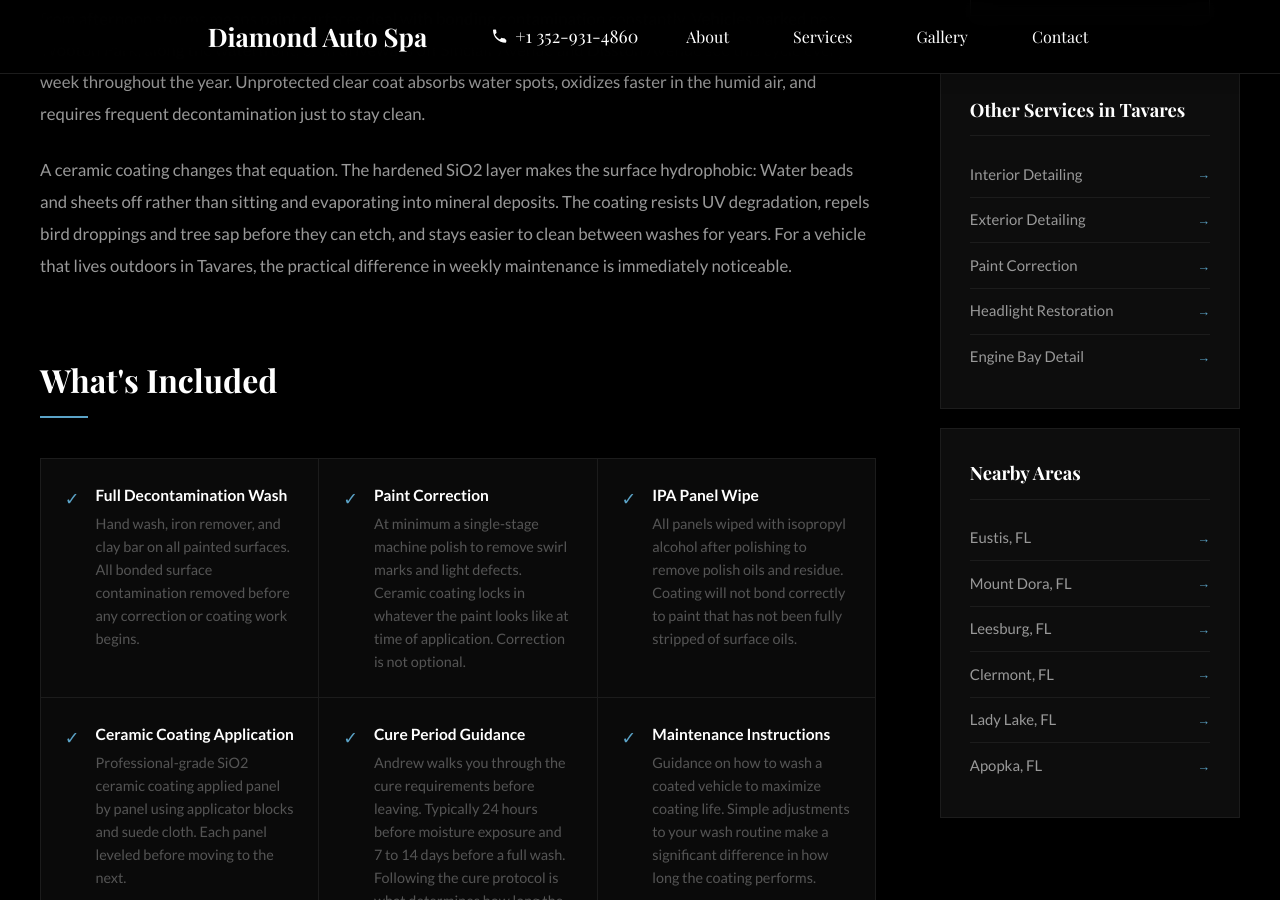
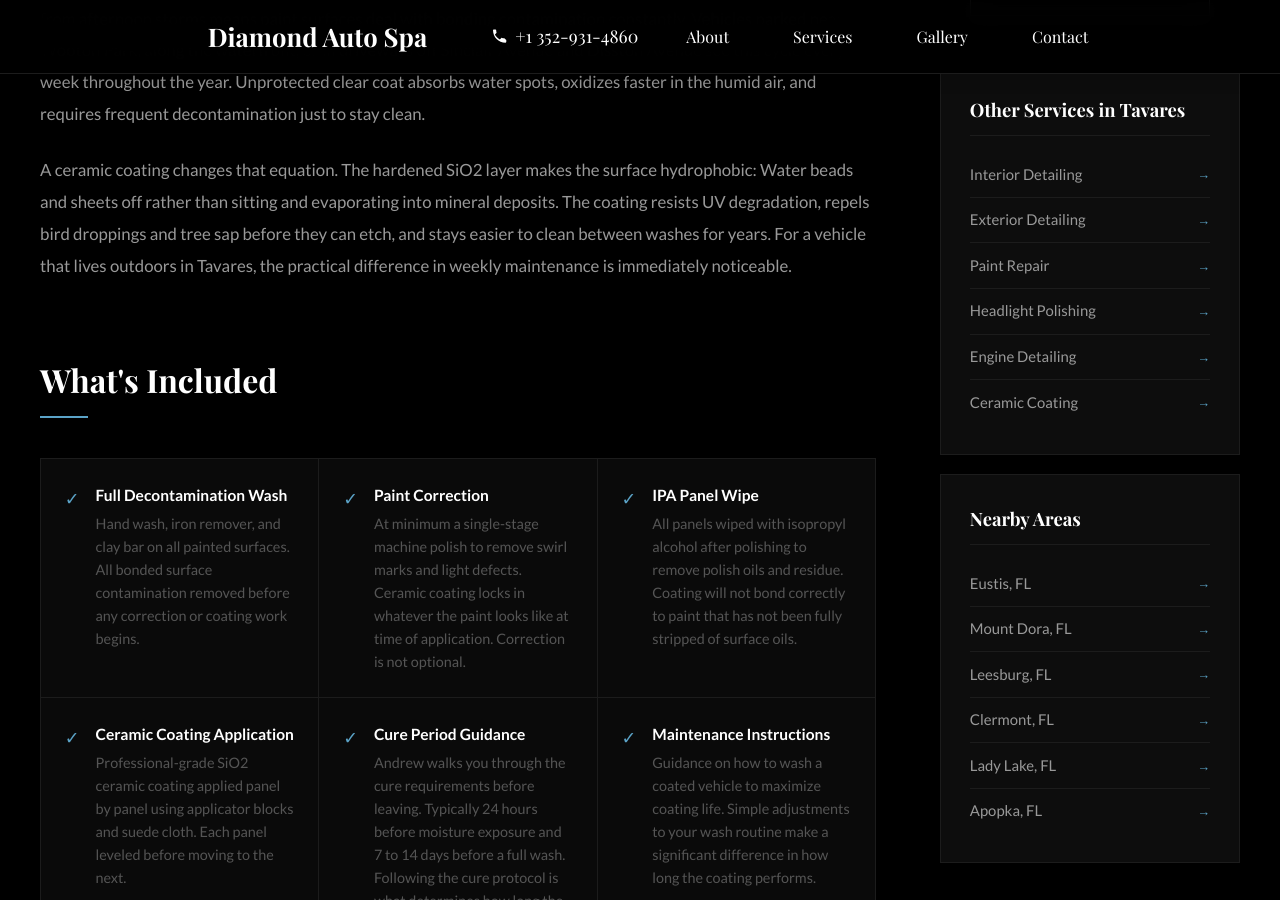
Before and after one commit to JamesBrownR/Diamond-Auto-Spa-Detailing, a Jekyll site: the page built from service-area/tavares-fl/ceramic-coating/index.html, in a window 1280 px wide and 900 px high, scrolled down 1095 px. Built offline with Jekyll 4.4.1, drawn with Linux system fonts in a browser that asks for light colours; some web fonts are replaced.

Commit message:
Update index.html

```diff
--- a/service-area/tavares-fl/ceramic-coating/index.html
+++ b/service-area/tavares-fl/ceramic-coating/index.html
@@ -303,13 +303,7 @@
 
         <div class="sidebar-card">
             <h3>Other Services in Tavares</h3>
-            <ul class="related-services-list">
-                <li><a href="/service-area/tavares-fl/interior-detailing/">Interior Detailing</a></li>
-                <li><a href="/service-area/tavares-fl/exterior-detailing/">Exterior Detailing</a></li>
-                <li><a href="/service-area/tavares-fl/paint-correction/">Paint Correction</a></li>
-                <li><a href="/service-area/tavares-fl/headlight-restoration/">Headlight Restoration</a></li>
-                <li><a href="/service-area/tavares-fl/engine-bay-detail/">Engine Bay Detail</a></li>
-            </ul>
+            {% include services-list.html base_path="/service-area/tavares-fl/" %}
         </div>
 
         <div class="sidebar-card">
```
